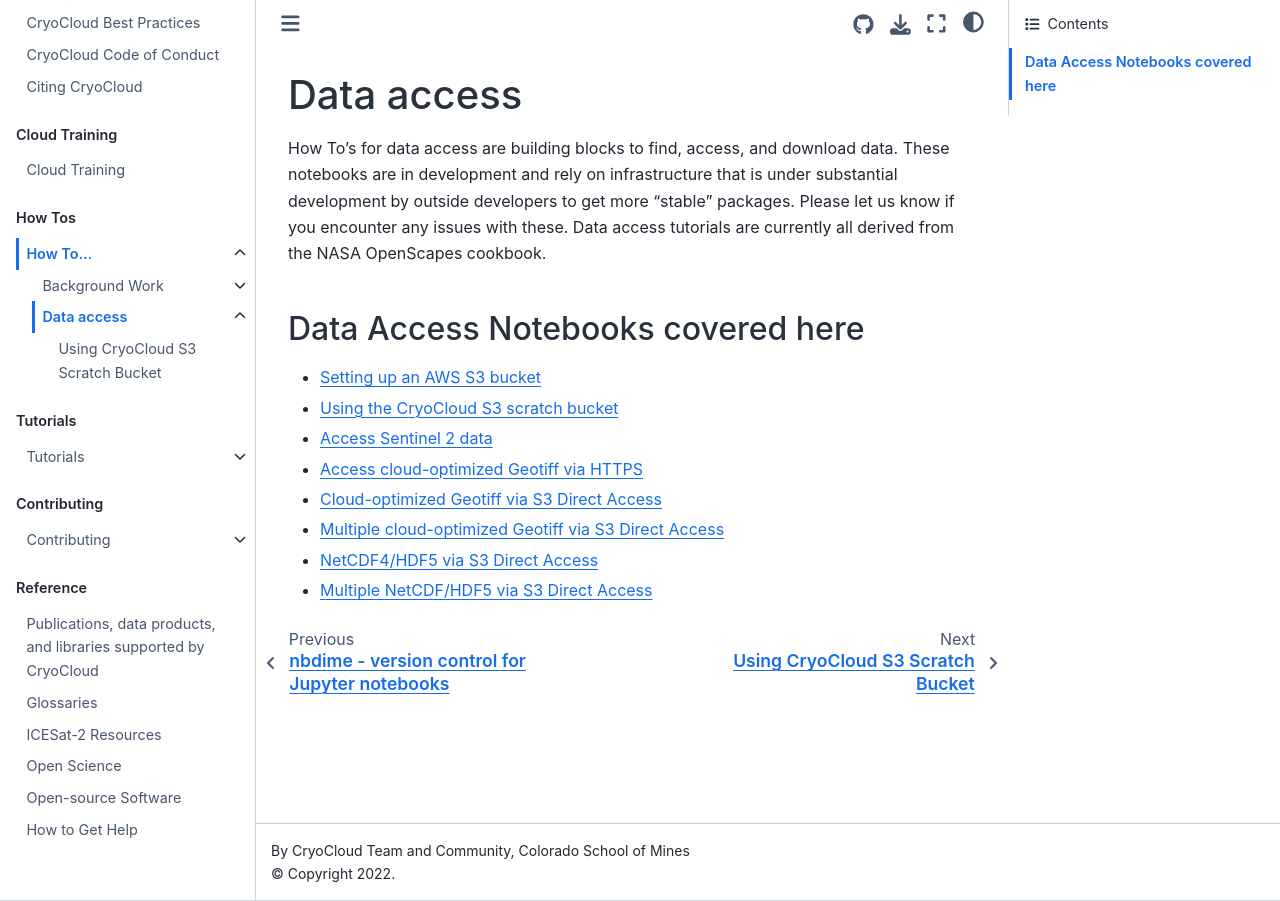
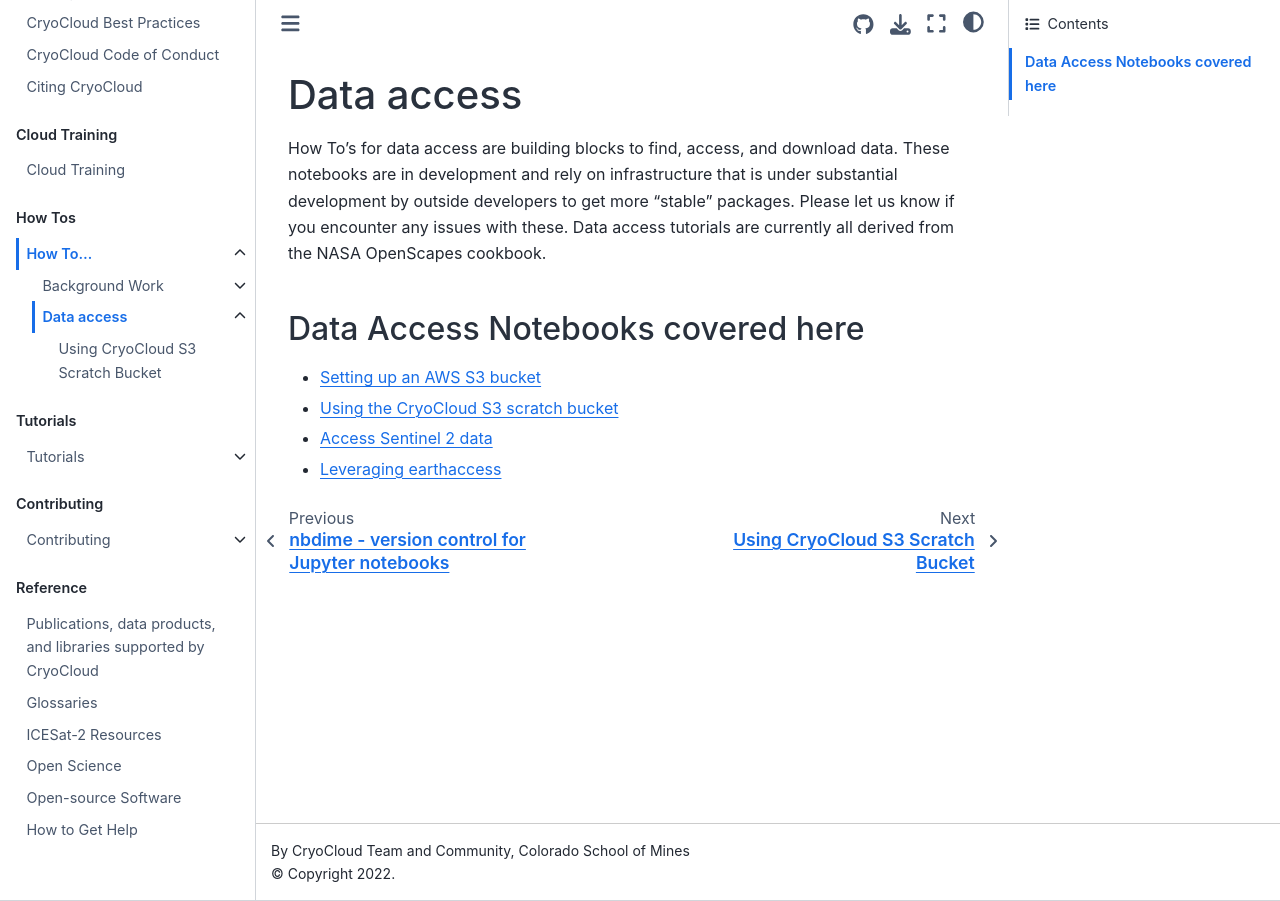
Before and after one commit to CryoInTheCloud/CryoCloudWebsite, a Jupyter Book: the page built from book/how_tos/data_access/index.md, in a window 1280 px wide. Built offline with Jupyter Book 1.0.4 settings and Sphinx 7.4.7 and the Sphinx Book theme 1.1.4, drawn with Linux system fonts in a browser that asks for light colours; pages that are not in the unit, such as notebooks, are missing from menus.

Commit message:
Remove and fix links

```diff
--- a/book/how_tos/data_access/index.md
+++ b/book/how_tos/data_access/index.md
@@ -9,8 +9,4 @@ any issues with these. Data access tutorials are currently all derived from the
 * [Setting up an AWS S3 bucket](https://book.cryointhecloud.com/how_tos/data_access/Instructions_for_configuring_AWS_S3_bucket.html)
 * [Using the CryoCloud S3 scratch bucket](https://book.cryointhecloud.com/how_tos/data_access/CryoCloudScratchBucket.html)
 * [Access Sentinel 2 data](https://book.cryointhecloud.com/how_tos/data_access/Cloud_Sentinel2_access.html)
-* [Access cloud-optimized Geotiff via HTTPS](https://book.cryointhecloud.com/external/Earthdata_Cloud__Single_File__HTTPS_Access_COG_Example.html)
-* [Cloud-optimized Geotiff via S3 Direct Access](https://book.cryointhecloud.com/external/Earthdata_Cloud__Single_File_Direct_S3_Access_COG_Example.html)
-* [Multiple cloud-optimized Geotiff via S3 Direct Access](https://book.cryointhecloud.com/external/Multi-File_Direct_S3_Access_COG_Example.html)
-* [NetCDF4/HDF5 via S3 Direct Access](https://book.cryointhecloud.com/external/Earthdata_Cloud__Single_File__Direct_S3_Access_NetCDF4_Example.html)
-* [Multiple NetCDF/HDF5 via S3 Direct Access](https://book.cryointhecloud.com/external/Multi-File_Direct_S3_Access_NetCDF_Example.html)
+* [Leveraging earthaccess](https://book.cryointhecloud.com/external/ICESat2_Earthaccess.html)
```
